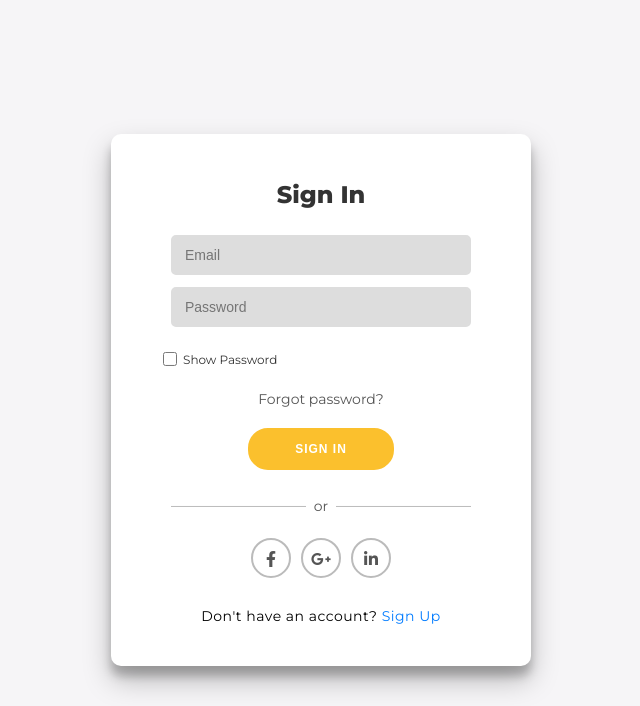
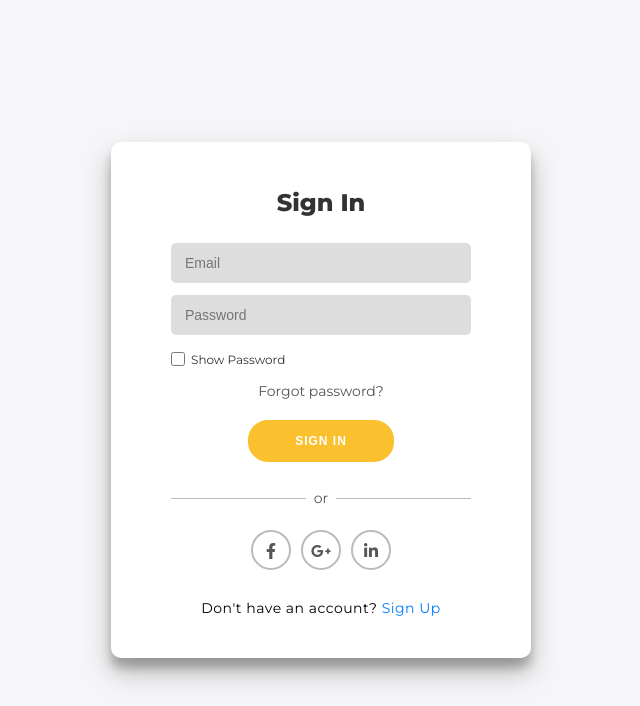
Before and after one commit to Difarnox/apptaskmanajer, a Flask app: page / in a window 1280 px wide. Shown: the top 706 px of the page, without its empty margins (319-959 px from the left). Run offline with Flask 3, Linux system fonts and the light colour scheme; some libraries are stand-ins or nearby versions.

Commit message:
Update signin.css

```diff
--- a/static/css/signin.css
+++ b/static/css/signin.css
@@ -178,9 +178,7 @@ input {
     display: flex;
     align-items: center;
     margin-top: 5px;
-    padding: 8px 12px; /* Tambahkan padding agar sejajar */
-    width: 100%;
-    max-width: 300px;
+    padding: 0px 20px; /* Tambahkan padding agar sejajar */
 }
 
 /* Checkbox ukuran sedang */
```
